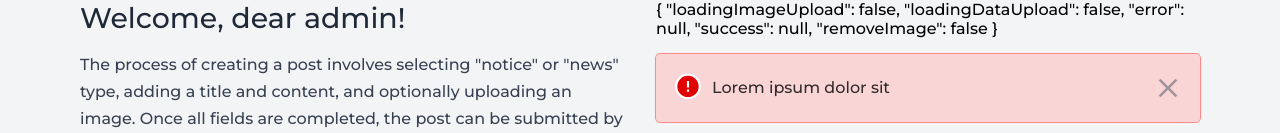
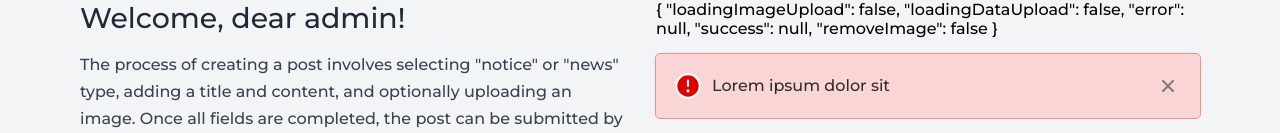
Before and after one commit to al-imam/lpi, a React (Vite) app: page /admin in a window 1280 px wide. Shown: the part 288-421 px from the top of the page. Built offline with nearby package versions, Linux system fonts and the light colour scheme; no server answers.

Commit message:
change svg and color

```diff
--- a/src/Svg/index.jsx
+++ b/src/Svg/index.jsx
@@ -456,12 +456,12 @@ export function ErrorIcon(props) {
       xmlns="http://www.w3.org/2000/svg"
       width="32"
       height="32"
-      viewBox="0 0 24 24"
+      viewBox="0 0 12 12"
       {...props}
     >
       <path
         fill="currentColor"
-        d="M12 2C6.48 2 2 6.48 2 12s4.48 10 10 10s10-4.48 10-10S17.52 2 12 2zm1 15h-2v-2h2v2zm0-4h-2V7h2v6z"
+        d="M6 11A5 5 0 1 0 6 1a5 5 0 0 0 0 10Zm-.75-2.75a.75.75 0 1 1 1.5 0a.75.75 0 0 1-1.5 0Zm.258-4.84a.5.5 0 0 1 .984 0l.008.09V6l-.008.09a.5.5 0 0 1-.984 0L5.5 6V3.5l.008-.09Z"
       ></path>
     </svg>
   );
@@ -473,14 +473,12 @@ export function SuccessIcon(props) {
       xmlns="http://www.w3.org/2000/svg"
       width="32"
       height="32"
-      viewBox="0 0 20 20"
+      viewBox="0 0 1024 1024"
       {...props}
     >
       <path
         fill="currentColor"
-        fillRule="evenodd"
-        d="M10 20a10 10 0 1 0 0-20a10 10 0 0 0 0 20Zm-2-5l9-8.5L15.5 5L8 12L4.5 8.5L3 10l5 5Z"
-        clipRule="evenodd"
+        d="M512 64a448 448 0 1 1 0 896a448 448 0 0 1 0-896zm-55.808 536.384l-99.52-99.584a38.4 38.4 0 1 0-54.336 54.336l126.72 126.72a38.272 38.272 0 0 0 54.336 0l262.4-262.464a38.4 38.4 0 1 0-54.272-54.336L456.192 600.384z"
       ></path>
     </svg>
   );
@@ -492,12 +490,12 @@ export function CloseIcon(props) {
       xmlns="http://www.w3.org/2000/svg"
       width="32"
       height="32"
-      viewBox="0 0 24 24"
+      viewBox="0 0 512 512"
       {...props}
     >
       <path
+        d="M278.6 256l68.2-68.2c6.2-6.2 6.2-16.4 0-22.6-6.2-6.2-16.4-6.2-22.6 0L256 233.4l-68.2-68.2c-6.2-6.2-16.4-6.2-22.6 0-3.1 3.1-4.7 7.2-4.7 11.3 0 4.1 1.6 8.2 4.7 11.3l68.2 68.2-68.2 68.2c-3.1 3.1-4.7 7.2-4.7 11.3 0 4.1 1.6 8.2 4.7 11.3 6.2 6.2 16.4 6.2 22.6 0l68.2-68.2 68.2 68.2c6.2 6.2 16.4 6.2 22.6 0 6.2-6.2 6.2-16.4 0-22.6L278.6 256z"
         fill="currentColor"
-        d="M6.4 19L5 17.6l5.6-5.6L5 6.4L6.4 5l5.6 5.6L17.6 5L19 6.4L13.4 12l5.6 5.6l-1.4 1.4l-5.6-5.6Z"
       ></path>
     </svg>
   );
--- a/src/components/Alert/alert.module.css
+++ b/src/components/Alert/alert.module.css
@@ -28,6 +28,9 @@
 }
 
 .svg {
+  display: flex;
+  justify-content: center;
+  align-items: center;
   transform: scale(0.8);
 }
 
@@ -63,7 +66,8 @@
 }
 
 .button svg {
-  color: var(--gray-600);
+  color: var(--gray-900);
   opacity: 0.5;
   background-color: transparent;
+  transition: background-color 200ms ease-out;
 }
```
